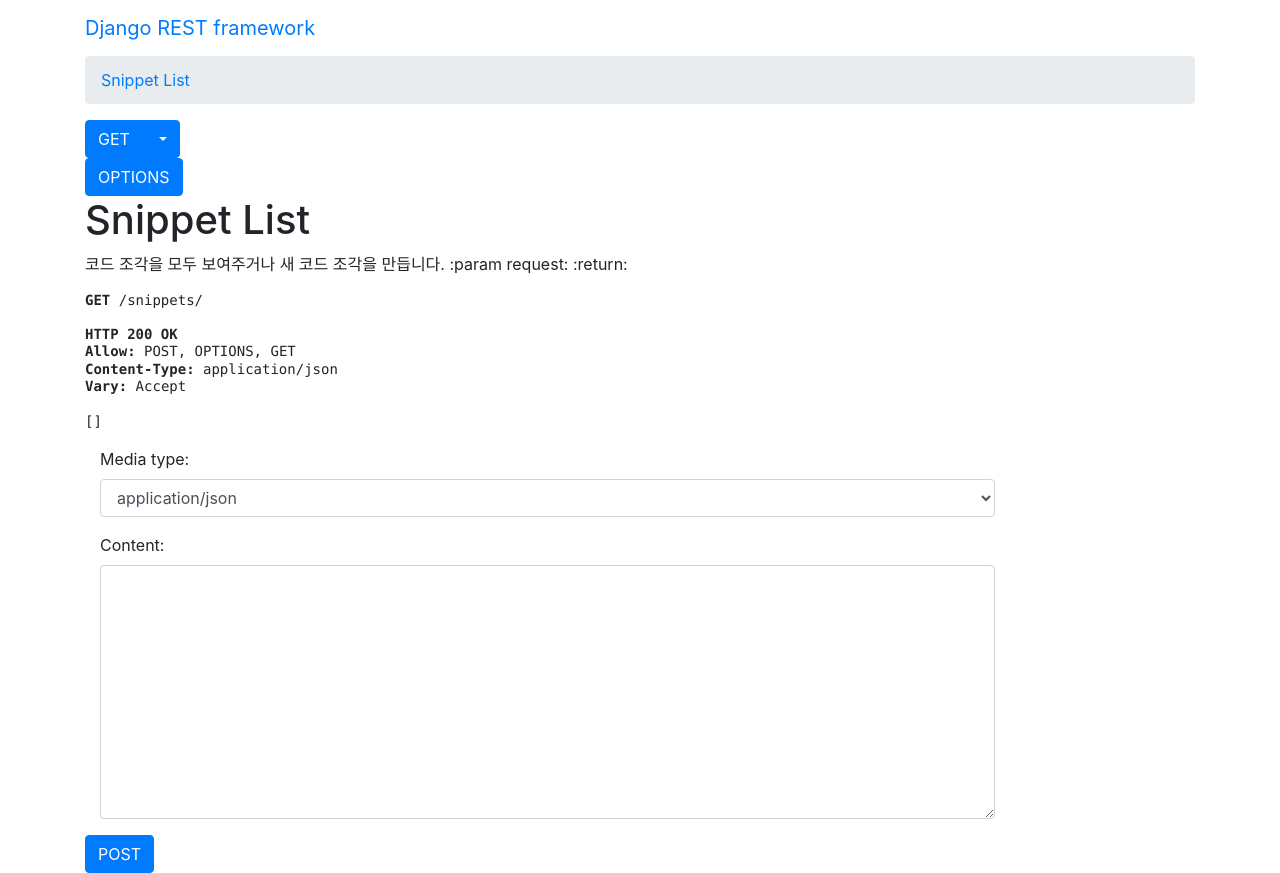
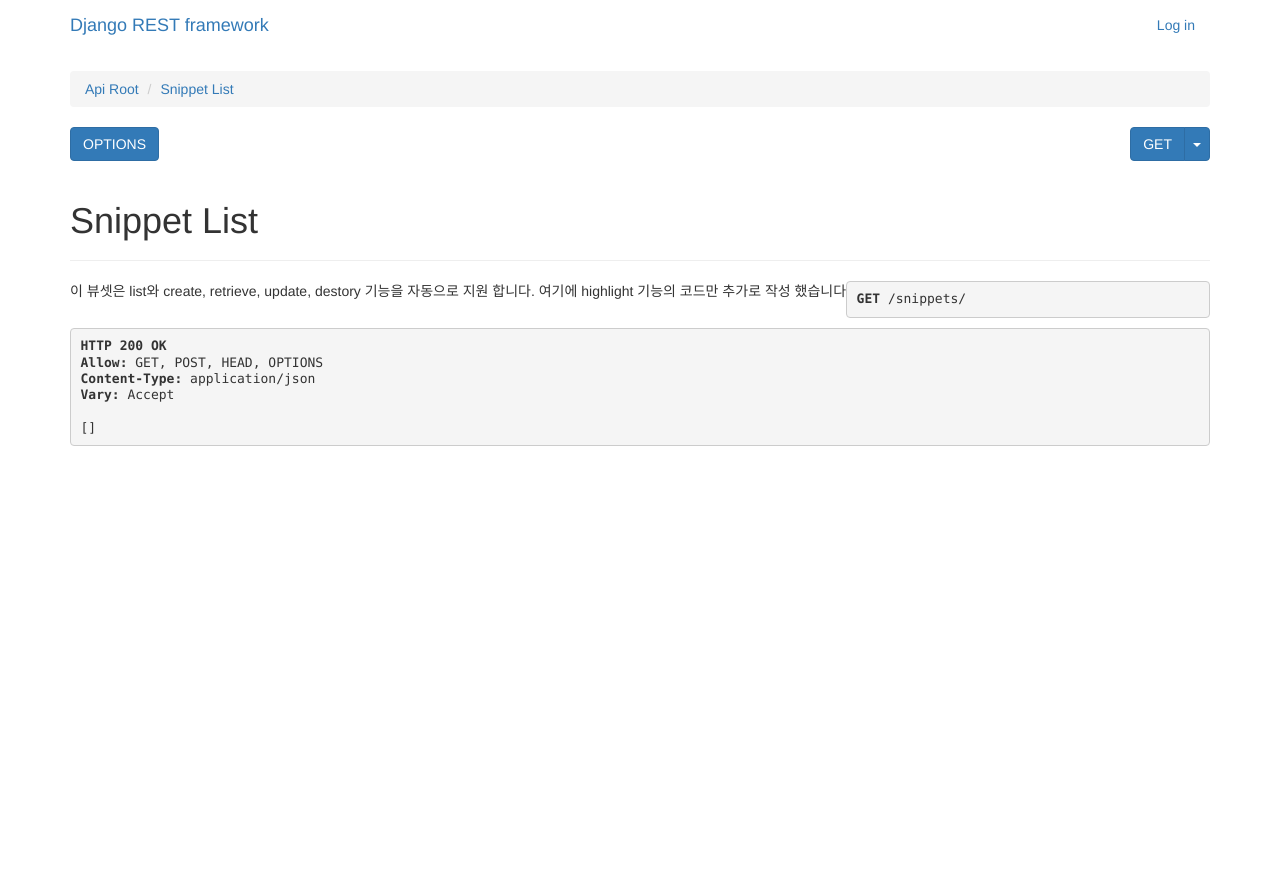
Before and after one commit to himanmenGit/DRF-Tutorial, a Django app: page /snippets/ in a window 1280 px wide. After the commit the page ends 446 px from the top, so only its background shows below. Run offline with Django 3.2, Linux system fonts and the light colour scheme; data that the repository does not hold is empty; parts of the project's set-up code (start-up, migrations or seed data) failed here and were passed over; some libraries are stand-ins or nearby versions.

Commit message:
rest_framework 튜토리얼 완료

```diff
--- a/app/config/settings.py
+++ b/app/config/settings.py
@@ -26,6 +26,10 @@ SECRET_KEY = 'bflt&fkc(ku=#g_!y+cojup_9%*0f15d_phk0+f89co4%c3la#'
 DEBUG = True
 
 ALLOWED_HOSTS = []
+
+REST_FRAMEWORK = {
+    'PAGE_SIZE': 10
+}
 
 # Application definition
 
--- a/app/snippets/serializers.py
+++ b/app/snippets/serializers.py
@@ -1,9 +1,21 @@
+from django.contrib.auth.models import User
 from rest_framework import serializers
 
 from .models import Snippet
 
 
-class SnippetSerializer(serializers.ModelSerializer):
+class SnippetSerializer(serializers.HyperlinkedModelSerializer):
+    owner = serializers.ReadOnlyField(source='owner.username')
+    highlight = serializers.HyperlinkedIdentityField(view_name='snippet-highlight', format='html')
+
     class Meta:
         model = Snippet
-        fields = ('id', 'title', 'code', 'linenos', 'language', 'style')
+        fields = ('id', 'title', 'code', 'linenos', 'language', 'style', 'owner', 'highlight')
+
+
+class UserSerializer(serializers.HyperlinkedModelSerializer):
+    snippets = serializers.HyperlinkedRelatedField(many=True, view_name='snippet-detail', read_only=True)
+
+    class Meta:
+        model = User
+        fields = ('id', 'username', 'snippets')
--- a/app/snippets/urls.py
+++ b/app/snippets/urls.py
@@ -1,10 +1,15 @@
-from django.conf.urls import url
-from rest_framework.urlpatterns import format_suffix_patterns
+from django.conf.urls import url, include
 from snippets import views
+from rest_framework.routers import DefaultRouter
 
+# 라우터를 생성하고 뷰셋을 등록 합니다
+router = DefaultRouter()
+router.register(r'snippets', views.SnippetViewSet)
+router.register(r'users', views.UserViewSet)
+
+# 이제 API URL을 라우터가 자동으로 인식합니다.
+# 추가로 탐색 가능한 API를 구현하기 위해 로그인에 사용할 URL은 직접 설정을 했습니다.
 urlpatterns = [
-    url(r'^snippets/$', views.snippet_list),
-    url(r'^snippets/(?P<pk>[0-9]+)/$', views.snippet_detail)
+    url(r'^', include(router.urls)),
+    url(r'^api-auth/', include('rest_framework.urls'), name='rest_framework'),
 ]
-
-urlpatterns = format_suffix_patterns(urlpatterns)
--- a/app/snippets/views.py
+++ b/app/snippets/views.py
@@ -1,54 +1,45 @@
-from rest_framework import status
-from rest_framework.decorators import api_view
+from django.contrib.auth.models import User
+
+from .permissions import IsOwnerOrReadOnly
+from .models import Snippet
+from .serializers import SnippetSerializer, UserSerializer
+
+from rest_framework import generics, permissions, renderers, viewsets
+from rest_framework.decorators import api_view, detail_route
 from rest_framework.response import Response
-from snippets.models import Snippet
-from snippets.serializers import SnippetSerializer
+from rest_framework.reverse import reverse
 
 
-@api_view(['GET', 'POST'])
-def snippet_list(request, format=None):
-    """
-    코드 조각을 모두 보여주거나 새 코드 조각을 만듭니다.
-    :param request:
-    :return:
-    """
-    if request.method == 'GET':
-        snippets = Snippet.objects.all()
-        serializer = SnippetSerializer(snippets, many=True)
-        return Response(serializer.data)
-
-    elif request.method == 'POST':
-        serializer = SnippetSerializer(data=request.data)
-        if serializer.is_valid():
-            serializer.save()
-            return Response(serializer.data, status=status.HTTP_201_CREATED)
-        return Response(serializer.erros, status=status.HTTP_400_BAD_REQUEST)
+@api_view(('GET',))
+def api_root(request, format=None):
+    return Response({
+        'users': reverse('user-list', request=request, format=format),
+        'snippet': reverse('snippet-list', request=request, format=format)
+    })
 
 
-@api_view(['GET', 'PUT', 'DELETE'])
-def snippet_detail(request, pk, format=None):
+class SnippetViewSet(viewsets.ModelViewSet):
     """
-    코드 조각 조회, 업데이트, 삭제
-    :param request:
-    :param pk:
-    :return:
+    이 뷰셋은 list와 create, retrieve, update, destory 기능을 자동으로 지원 합니다.
+    여기에 highlight 기능의 코드만 추가로 작성 했습니다
     """
-    try:
-        snippet = Snippet.objects.get(pk=pk)
-    except Snippet.DoesNotExist:
-        return Response(status=status.HTTP_404_NOT_FOUND)
+    queryset = Snippet.objects.all()
+    serializer_class = SnippetSerializer
+    permission_classes = (permissions.IsAuthenticatedOrReadOnly,
+                          IsOwnerOrReadOnly)
 
-    if request.method == 'GET':
-        serializer = SnippetSerializer(snippet)
-        return Response(serializer.data)
+    @detail_route(renderer_classes=[renderers.StaticHTMLRenderer])
+    def highlight(self, request, *args, **kwargs):
+        snippet = self.get_object()
+        return Response(snippet.highlighted)
 
-    elif request.method == 'PUT':
-        serializer = SnippetSerializer(snippet, data=request.data)
-        if serializer.is_valid():
-            serializer.save()
-            return Response(serializer.data)
-        return Response(serializer.errors, status=status.HTTP_400_BAD_REQUEST)
+    def perform_create(self, serializer):
+        serializer.save(owner=self.request.user)
 
-    elif request.method == 'DELETE':
-        snippet.delete()
-        return Response(status=status.HTTP_204_NO_CONTENT)
+
+class UserViewSet(viewsets.ReadOnlyModelViewSet):
+    """
+    이 뷰셋은 list와 detail 기능을 자동으로 지원합니다.
+    """
+    queryset = User.objects.all()
+    serializer_class = UserSerializer
--- a/app/templates/rest_framework/api.html
+++ b/app/templates/rest_framework/api.html
@@ -1,7 +1,7 @@
 {% extends "rest_framework/base.html" %}
 
 {% block bootstrap_theme %}
-<link rel="stylesheet" href="https://maxcdn.bootstrapcdn.com/bootstrap/4.0.0/css/bootstrap.min.css" integrity="sha384-Gn5384xqQ1aoWXA+058RXPxPg6fy4IWvTNh0E263XmFcJlSAwiGgFAW/dAiS6JXm" crossorigin="anonymous">
+    <link rel="stylesheet" href="https://maxcdn.bootstrapcdn.com/bootstrap/3.3.5/css/bootstrap.min.css">
 {% endblock %}
 
 {% block bootstrap_navbar_variant %} {% endblock %}
```
Also changed, not shown: app/snippets/models.py (+22 -0 lines), app/snippets/permissions.py (added, +16 -0 lines), app/snippets/migrations/0001_initial.py.
